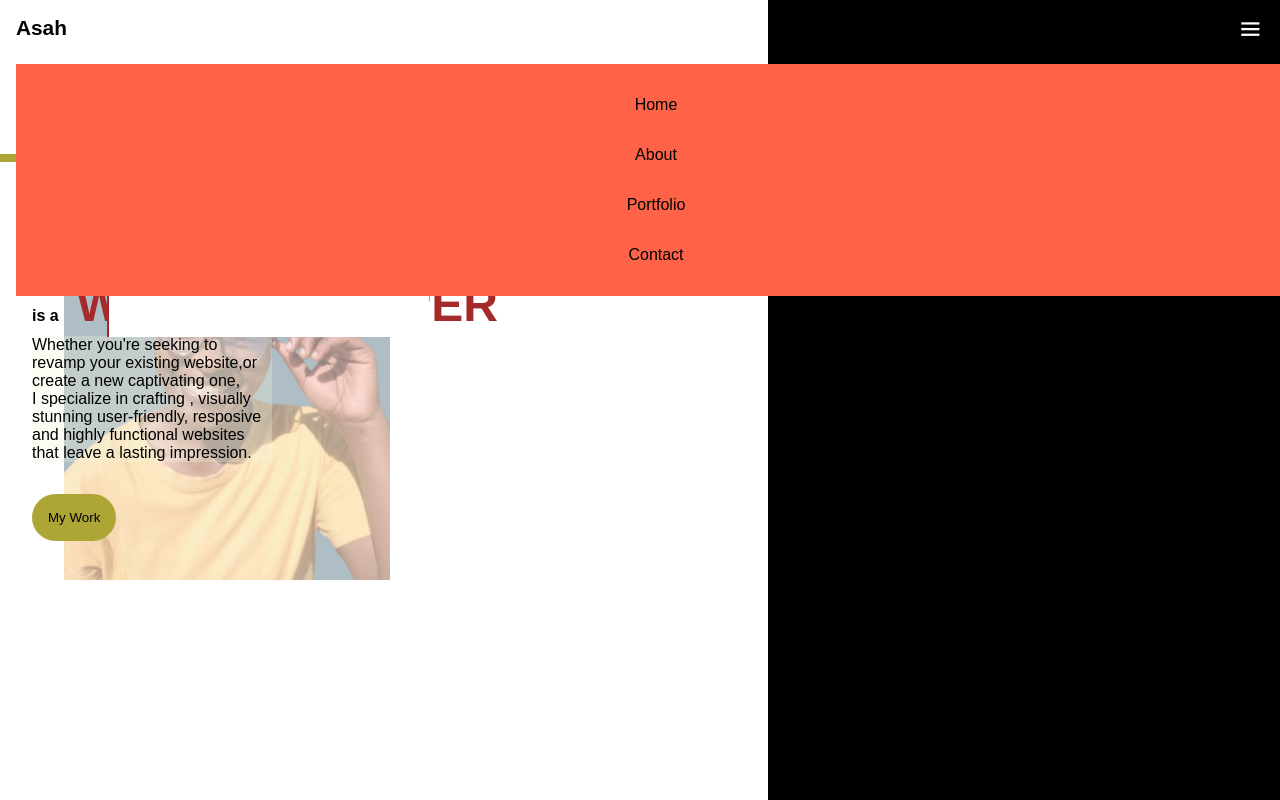
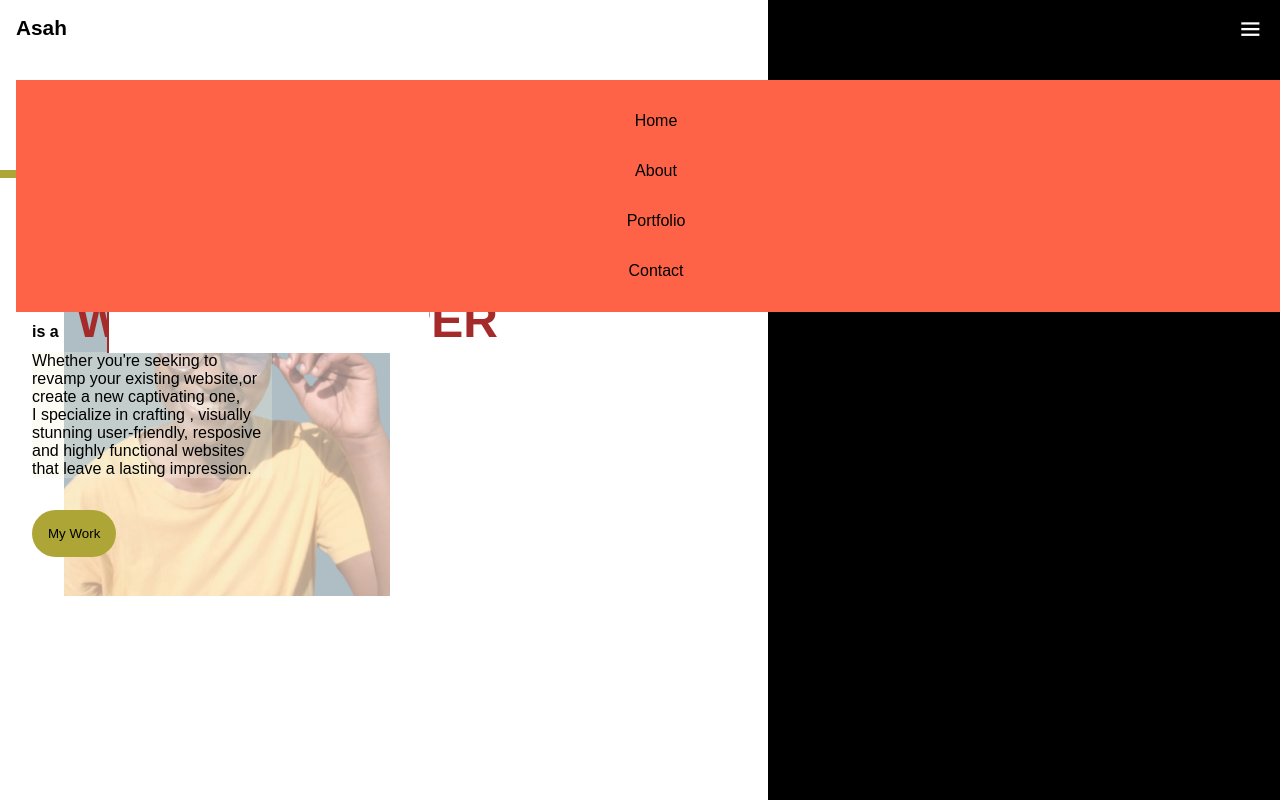
Before and after one commit to Asavela02/Asavela-Plaatjie-Portfolio, a plain HTML site: page index.html in a window 1280 px wide. Both pictures are taken after a click on the element 1250 px from the left and 32 px from the top of the page. Shown: the top 800 px of the page. Drawn offline with nearby package versions, Linux system fonts and the light colour scheme.

Commit message:
Update styles.css

```diff
--- a/styles.css
+++ b/styles.css
@@ -29,13 +29,13 @@ header {
     top: 0;
     width: 100%;
     background-image: linear-gradient( to right, white 60%, black 40%);
-    height: 4rem;
+    height: 5rem;
     z-index: 10;
 }
 nav {
     display: none;
     position: absolute;
-    top: 4rem;
+    top: 5rem;
     background-color: tomato;
     width: 100%;
     padding: 2rem;
```
